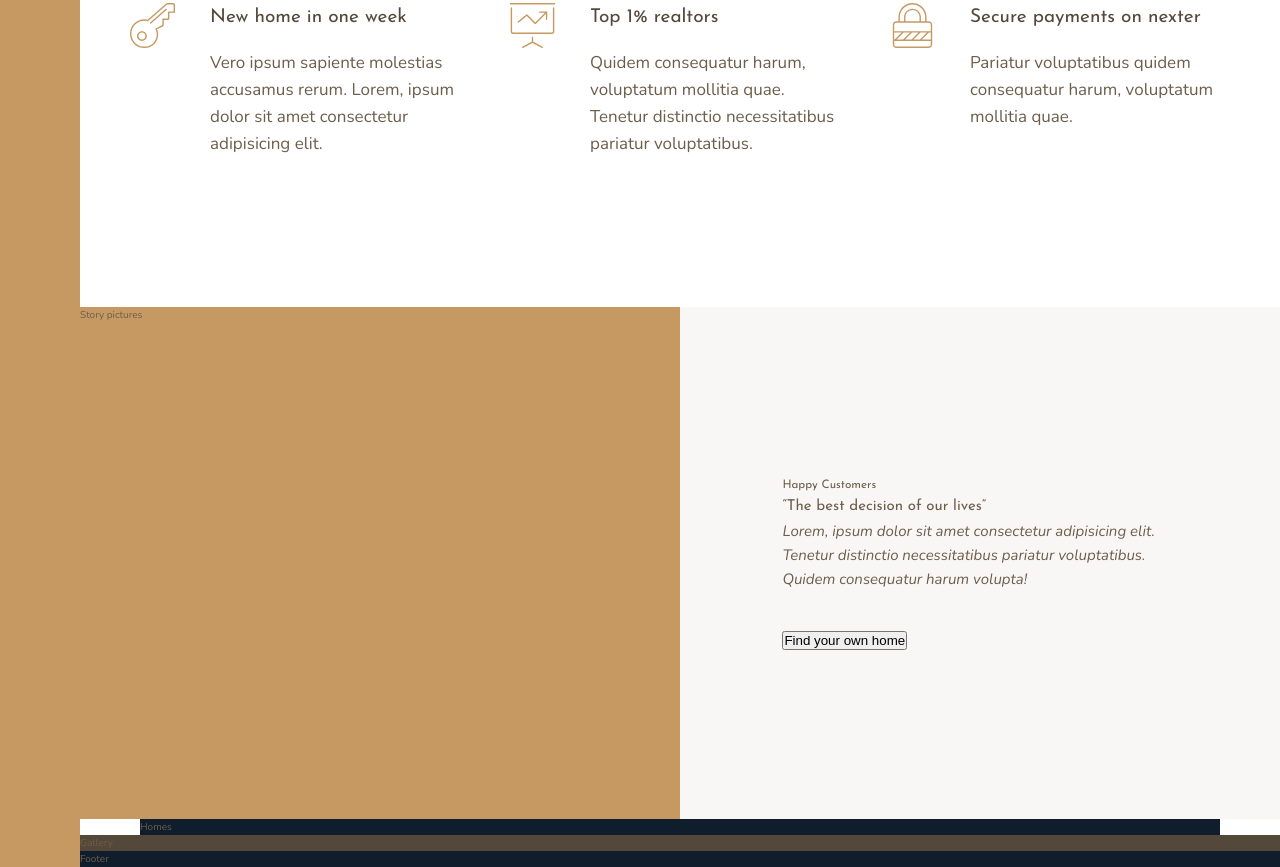
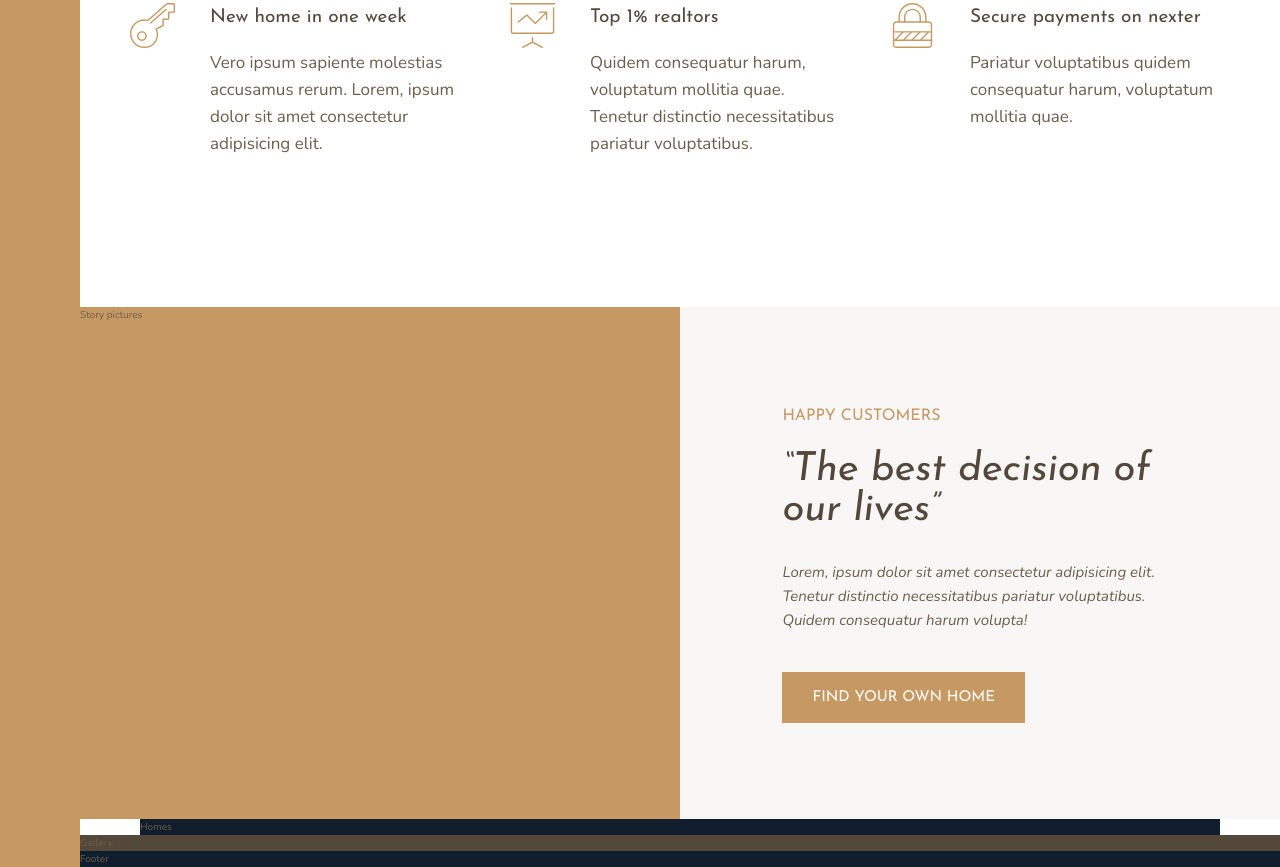
Before and after one commit to rcina/Nexter, a website: page index.html in a window 1280 px wide. Shown: the part 1001-1868 px from the top of the page. Drawn offline with nearby package versions, Linux system fonts and the light colour scheme; files that its build step writes are made by us from their sources.

Commit message:
Add text styling for the headers and button

```diff
--- a/sass/_typography.scss
+++ b/sass/_typography.scss
@@ -11,10 +11,24 @@
 
 .heading-2 {
   @extend %heading;
+  font-size: 4rem;
+  font-style: italic;
+  line-height: 1;
+
+  &--light {
+    color: variables.$color-grey-light-1;
+  }
+
+  &--dark {
+    color: variables.$color-grey-dark-1;
+  }
 }
 
 .heading-3 {
   @extend %heading;
+  font-size: 1.6rem;
+  color: variables.$color-primary;
+  text-transform: uppercase;
 }
 
 .heading-4 {
@@ -29,3 +43,36 @@
     color: variables.$color-grey-dark-1;
   }
 }
+
+.btn {
+  background-color: variables.$color-primary;
+  color: #fff;
+  border: none;
+  border-radius: 0;
+  font-family: variables.$font-display;
+  font-size: 1.5rem;
+  text-transform: uppercase;
+  padding: 1.8rem 3rem;
+  cursor: pointer;
+  transition: all 0.2s;
+
+  &:hover {
+    background-color: variables.$color-primary-dark;
+  }
+}
+
+.mb-sm {
+  margin-bottom: 2rem;
+}
+
+.mb-md {
+  margin-bottom: 3rem;
+}
+
+.mb-lg {
+  margin-bottom: 4rem;
+}
+
+.mb-hg {
+  margin-bottom: 8rem;
+}
```
